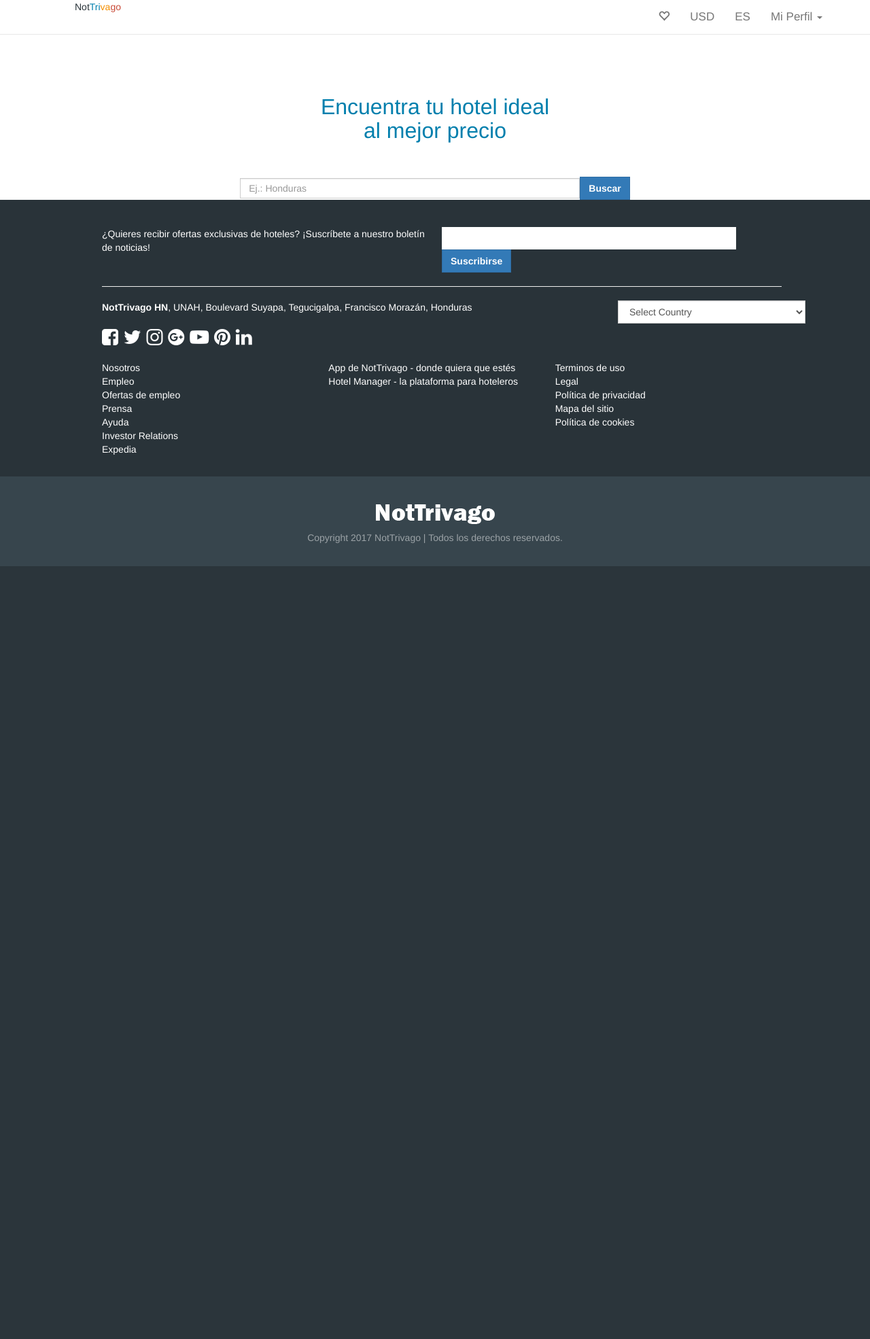
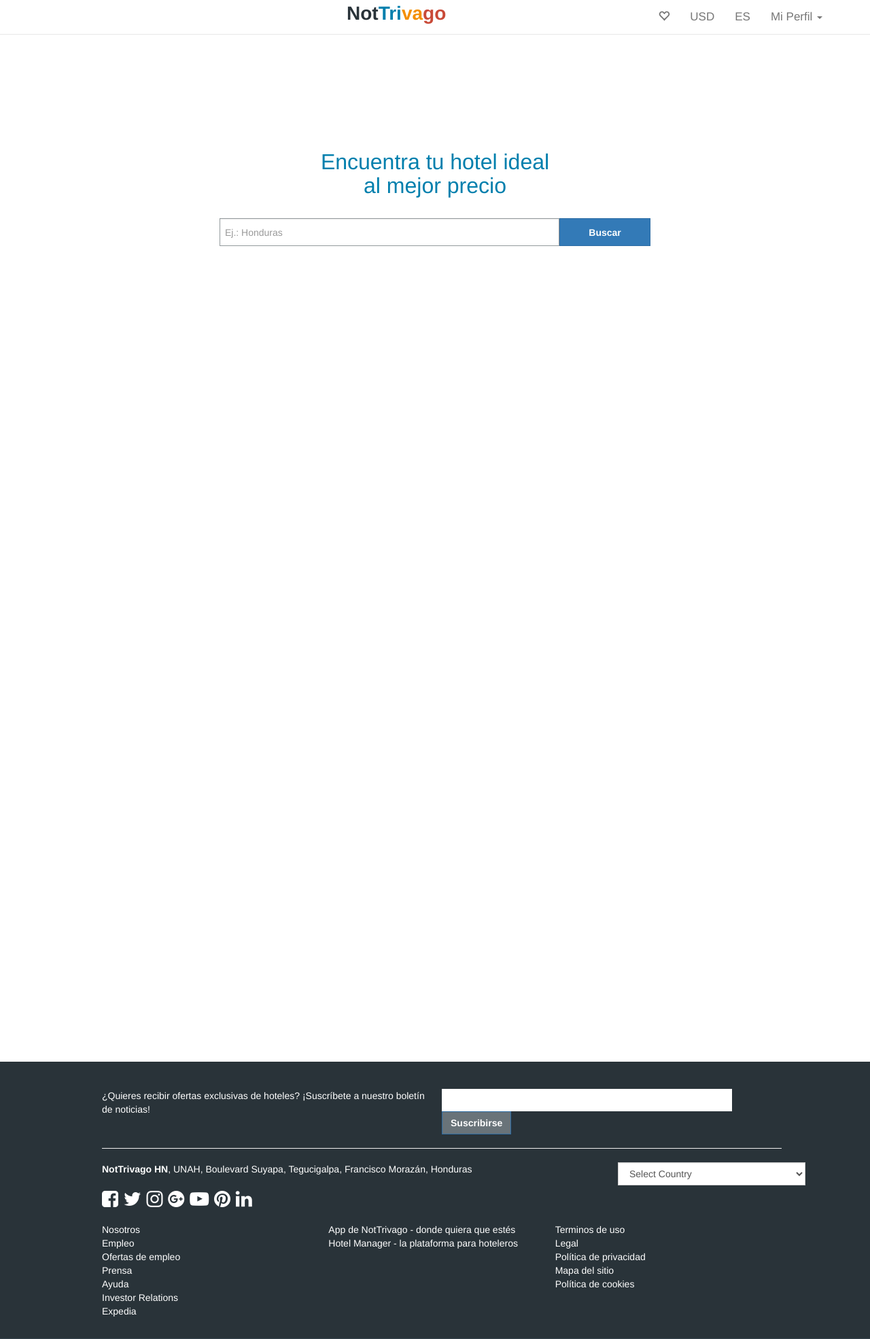
Before and after one commit to EliteArmy/IS410-II2017-ProyectoPOO-Grupo-1, a PHP site: page / in a window 1280 px wide. Shown: the top 1970 px of the page at 68% size. Before the commit the page ends 833 px from the top, so only its background shows below. Run offline with PHP 8.4, Linux system fonts and the light colour scheme.

Commit message:
Add files via upload

```diff
--- a/css/jefry-custom-css.css
+++ b/css/jefry-custom-css.css
@@ -3,27 +3,6 @@
 padding: 25px 50px;
 top and bottom paddings are 25px
 right and left paddings are 50px*/
-
-#parrafo2{
-	border:1px #ffffff solid;
-	padding: 20px 200px;
-	margin:10px;
-}
-
-#caja-correo{
-	width: 300px; height: 35px;
-}
-
-#caja-busqueda{
-	width: 500px; height: 30px;
-}
-
-#titulo-principal{
-	color:#007FAD;
-	padding-top: 50px;
-  	padding-bottom: 20px;
-}
-
 .lista-no-enumerdada{
 	list-style: none;
 	padding-left: 0px;
@@ -106,7 +85,49 @@ input[type="email"] {
 
 #email-index{
 	height: 33px;
-	width: 433px;
 	max-width: 100%;
 	color: #000;
+	padding-left: 10px;
+    width: 427px;
 }
+
+#div-center{
+	margin-top: 150px;
+	margin-bottom: 1200px;
+}
+
+#caja-busqueda{
+	height: 41px;
+	padding-left: 7px;
+	width: 500px;
+	border-color: #939A9D;
+}
+
+#btn-suscribirse{
+	background-color: #697379;
+}
+
+#btn-suscribirse:hover{
+	background-color: #37454D;
+	text-decoration-color: fff;
+}
+
+#btn-buscar{
+    height: 41px;
+    width: 134px;
+}
+
+#titulo-principal{
+	color: #007fad;
+}
+
+#trivago-center{
+	font-size: 28px;
+	font-weight:bold;
+	margin-left: 440px;
+}
+
+#ul-trivago-center{
+	padding-left: 0px;
+	margin-bottom: 0px;
+}
```
